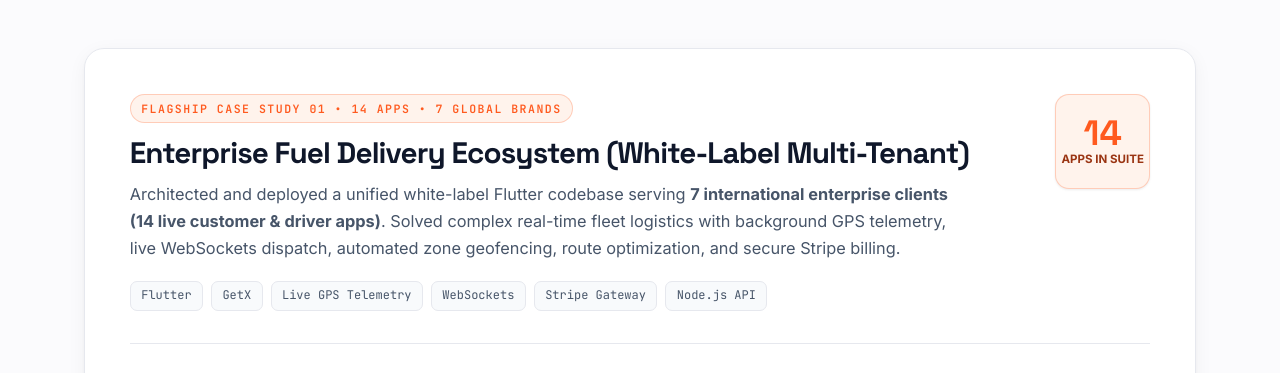
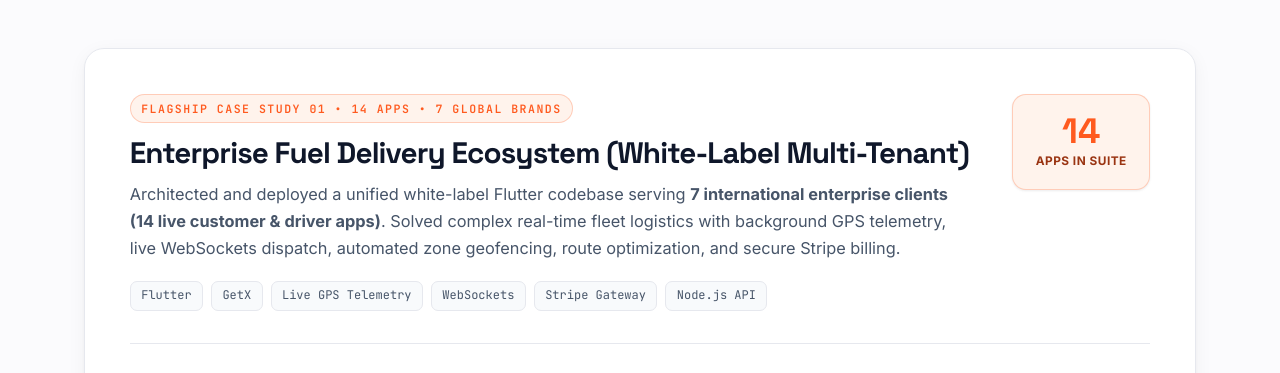
Before and after one commit to vickyparajapati-flutter/vickyportfolio, a plain HTML site: page index.html in a window 1280 px wide. Shown: the part 1686-2059 px from the top of the page. Drawn offline with Linux system fonts and the light colour scheme.

Commit message:
fix: badge sizing and layout for ecosystem apps counter

```diff
--- a/style.css
+++ b/style.css
@@ -742,12 +742,14 @@ h1, h2, h3, h4 {
   flex-direction: column;
   align-items: center;
   justify-content: center;
-  min-width: 95px;
-  height: 95px;
+  min-width: 130px;
+  padding: 1.1rem 1.4rem;
   background: var(--orange-light);
   border: 1px solid rgba(255, 90, 31, 0.25);
   border-radius: var(--radius-md);
   box-shadow: var(--shadow-sm);
+  flex-shrink: 0;
+  text-align: center;
 }
 
 .suite-num {
@@ -756,13 +758,16 @@ h1, h2, h3, h4 {
   font-weight: 800;
   color: var(--orange-primary);
   line-height: 1;
+  margin-bottom: 0.25rem;
 }
 
 .suite-label {
-  font-size: 0.72rem;
+  font-size: 0.74rem;
   color: #9a3412;
   font-weight: 700;
   text-transform: uppercase;
+  letter-spacing: 0.5px;
+  white-space: nowrap;
 }
 
 /* Fuel Brands Modern Grid */
```
